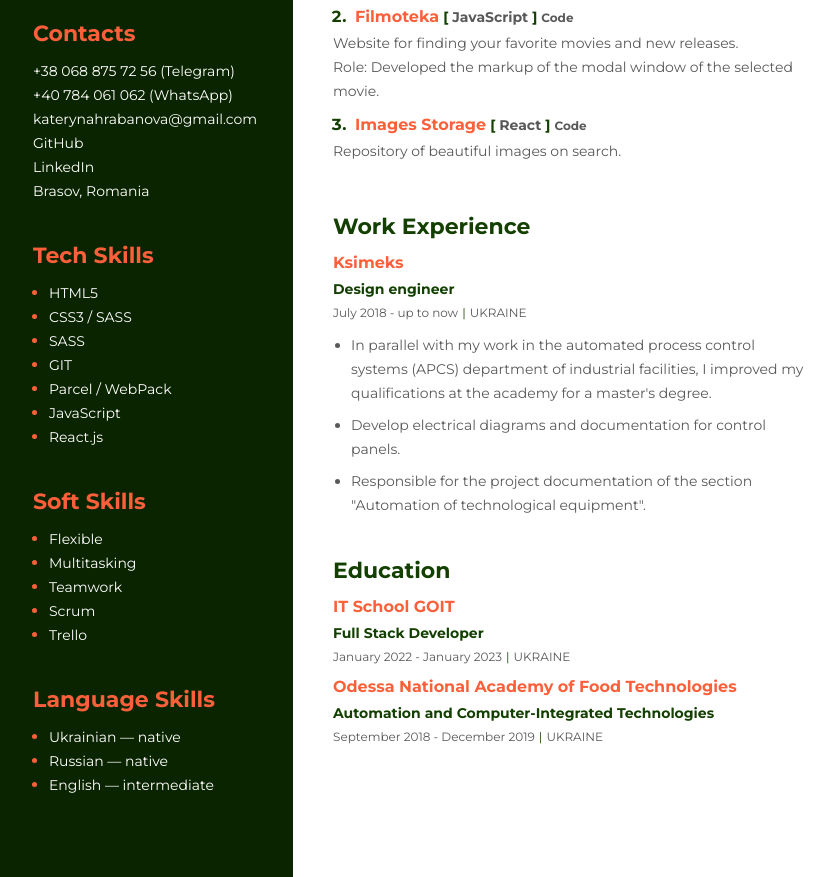
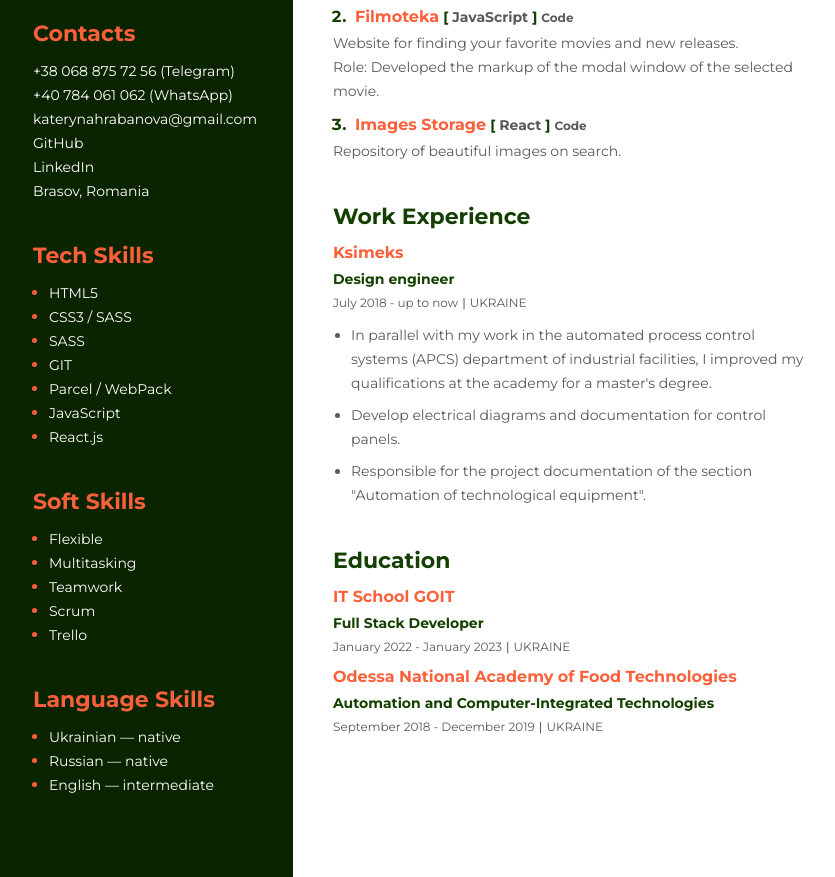
Before and after one commit to 54Cat/cv, a plain HTML site: page index.html in a window 1280 px wide. Shown: the part 433-1310 px from the top of the page, without its empty margins (7-842 px from the left). Drawn offline with Linux system fonts and the light colour scheme.

Commit message:
bugfix styles sections

```diff
--- a/css/style.css
+++ b/css/style.css
@@ -107,10 +107,9 @@ padding: 40px 40px 80px 40px;
 }
 
 /* projects-section */
-.projects-section,
-.education-section{
-    width: 460px;
-    margin: 0 0 50px 0;
+.projects-section{
+    width: 480px;
+    margin: 0 0 40px 0;
 }
 
 .projects-list{
@@ -161,7 +160,6 @@ padding: 40px 40px 80px 40px;
     margin-left: -18px;
 }
 
-
 /* work-experience */
 .work-experience-section{
 margin-bottom: 40px;
@@ -191,6 +189,12 @@ margin-bottom: 40px;
 
 .work-experience-company-block{
     margin: 0 16px 0 0;
+}
+
+/* education-experience */
+.education-section {
+    width: 500px;
+    margin: 0 0 40px 0;
 }
 
 .education-period{
```
